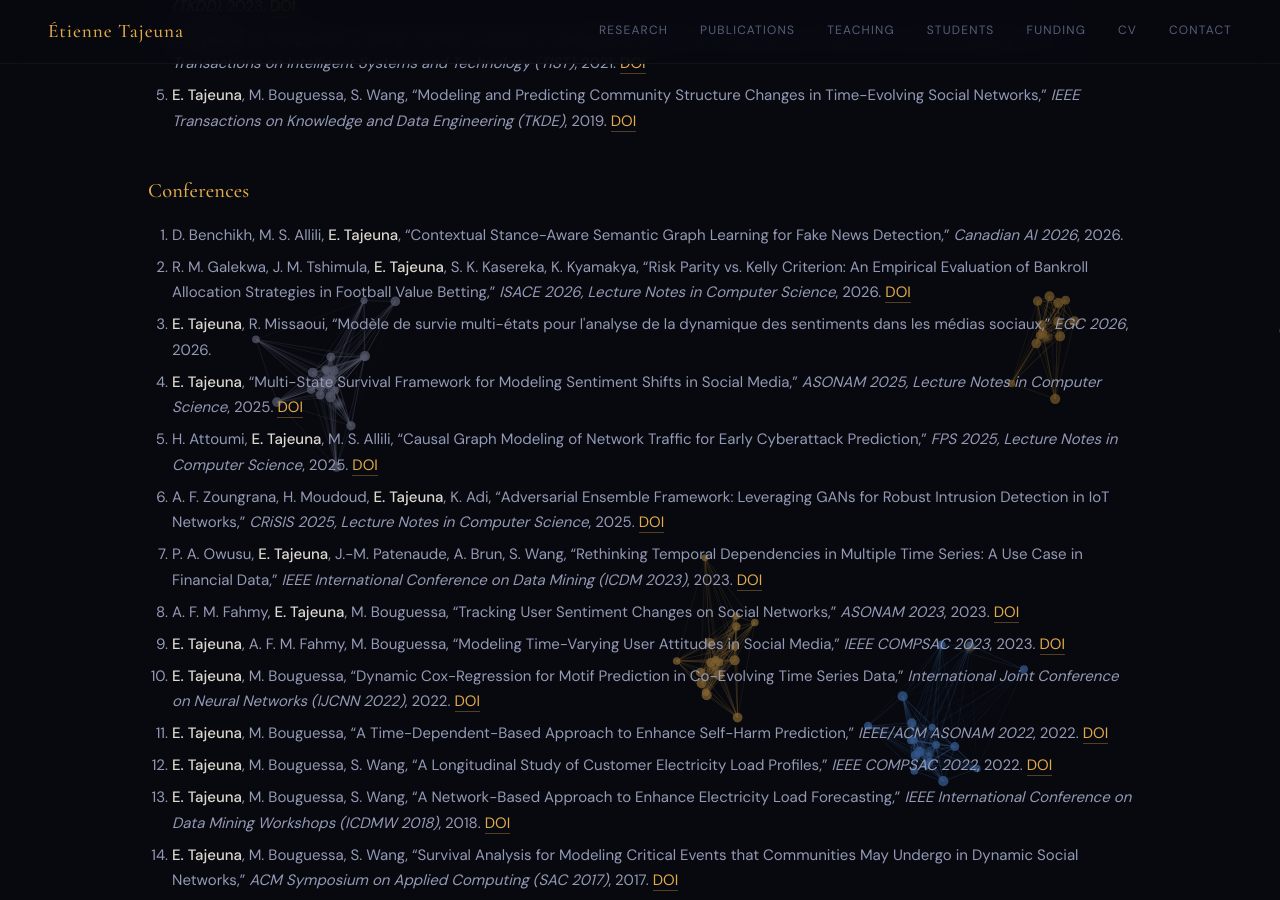
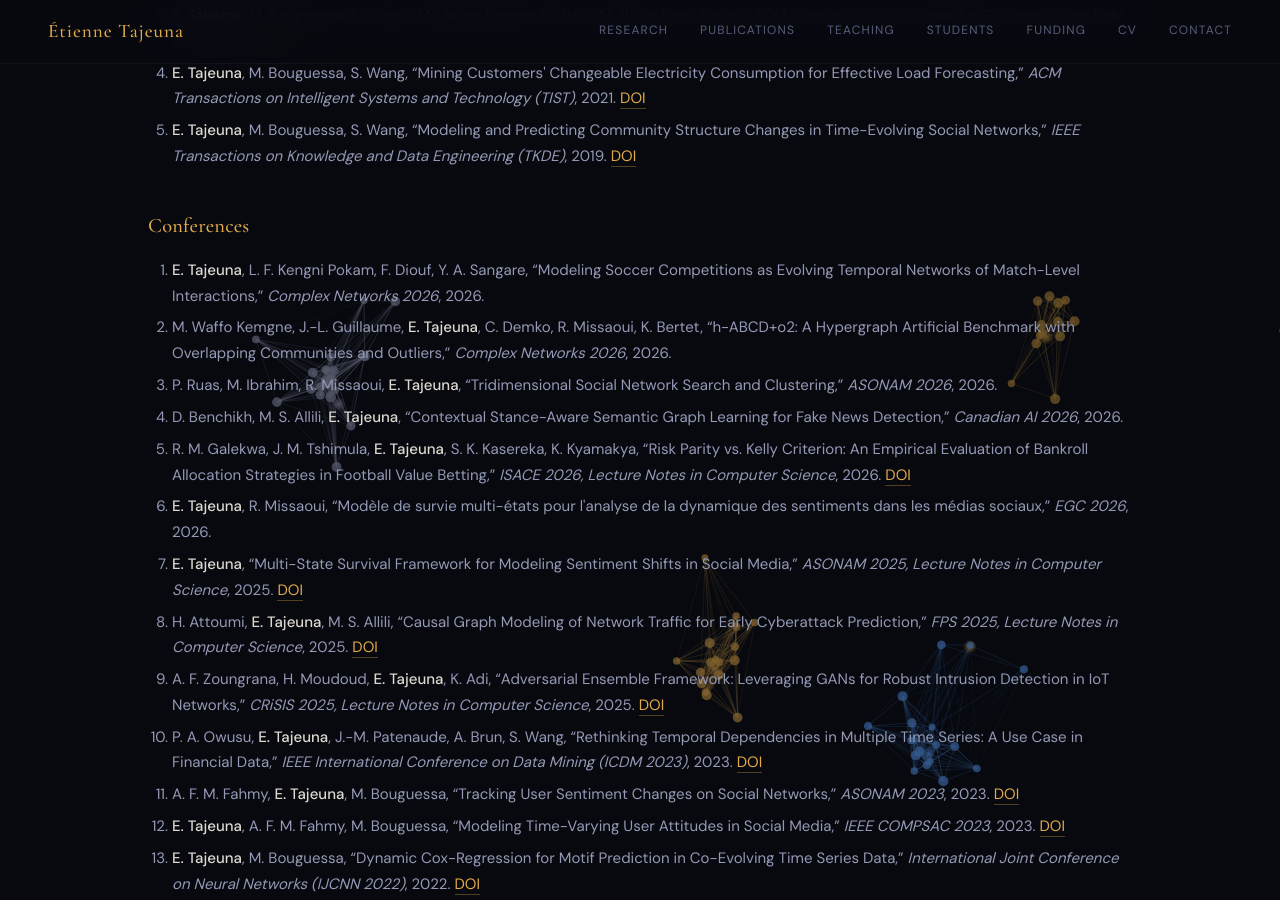
Before and after one commit to tajeuna/etiennetajeuna.github.io, a Jekyll site: the page built from cv.md, in a window 1280 px wide and 900 px high, scrolled down 6132 px. Built offline with Jekyll 4.4.1, drawn with Linux system fonts in a browser that asks for light colours; some of the changed text lies outside the part shown.

Commit message:
Add new PhD student and three 2026 conference papers
- Add Furel De Consol Teguimene (PhD, UQO, co-supervised with Prof. Rokia Missaoui)
- Add two Complex Networks 2026 papers and one ASONAM 2026 paper

Co-Authored-By: Claude Opus 5.5 <noreply@anthropic.com>

```diff
--- a/_data/publications.yml
+++ b/_data/publications.yml
@@ -36,6 +36,24 @@
   authors: "E. Tajeuna, M. Bouguessa, S. Wang"
   venue: "IEEE Transactions on Knowledge and Data Engineering (TKDE)"
   doi: "10.1109/TKDE.2018.2851586"
+
+- type: conference
+  year: 2026
+  title: "Modeling Soccer Competitions as Evolving Temporal Networks of Match-Level Interactions"
+  authors: "E. Tajeuna, L. F. Kengni Pokam, F. Diouf, Y. A. Sangare"
+  venue: "Complex Networks 2026"
+
+- type: conference
+  year: 2026
+  title: "h-ABCD+o2: A Hypergraph Artificial Benchmark with Overlapping Communities and Outliers"
+  authors: "M. Waffo Kemgne, J.-L. Guillaume, E. Tajeuna, C. Demko, R. Missaoui, K. Bertet"
+  venue: "Complex Networks 2026"
+
+- type: conference
+  year: 2026
+  title: "Tridimensional Social Network Search and Clustering"
+  authors: "P. Ruas, M. Ibrahim, R. Missaoui, E. Tajeuna"
+  venue: "ASONAM 2026"
 
 - type: conference
   year: 2026
--- a/cv.md
+++ b/cv.md
@@ -69,6 +69,7 @@ University of Yaoundé I, Cameroon · 2010–2011
 **Doctoral**
 - Sabrina Mefo Fotso — UQO, co-supervised with Prof. Luigi Logrippo — since 2026
 - René Manassé Galekwa — University of Klagenfurt, co-supervised with Dr. Jean Marie Tshimula and Prof. Kyamakya Kyandoghere — since 2024
+- Furel De Consol Teguimene — UQO, co-supervised with Prof. Rokia Missaoui — since 2026
 - Lorraine Madzontheu Tchio — UCAC–ESS, co-supervised with Prof. Rokia Missaoui and Dr. Albert Bayebeki — since 2024
 - Patrick Owusu Asante — Université de Sherbrooke, co-supervised with Prof. Armelle Brun and Prof. Shengrui Wang — 2022–2024 (completed)
 
```
Also changed, not shown: students.md (+1 -0 lines).
